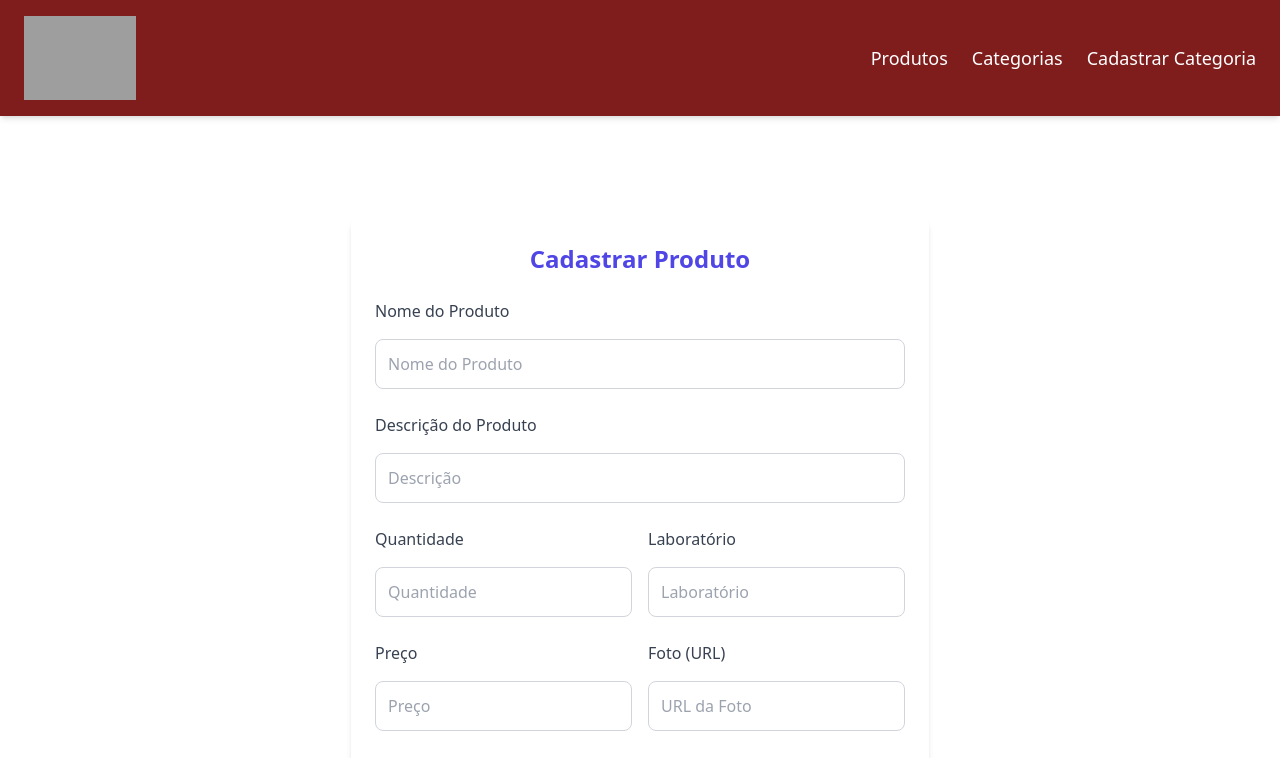
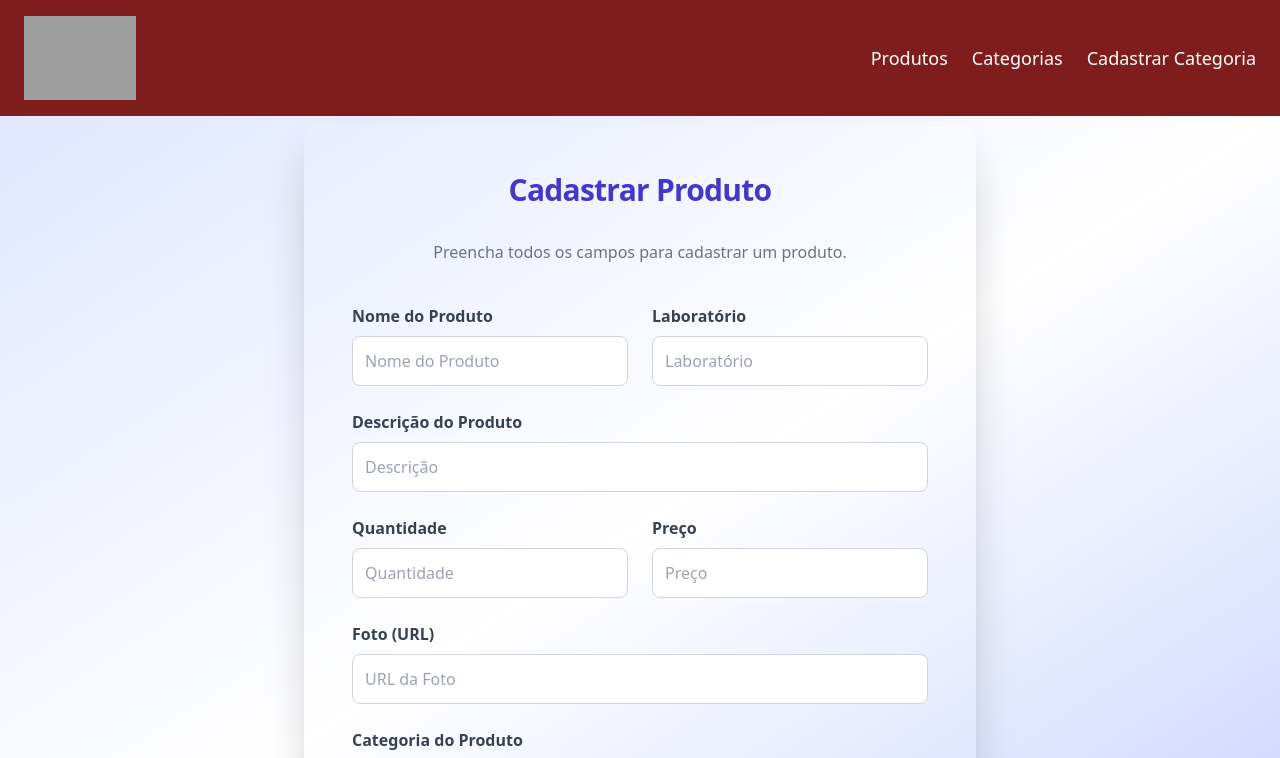
Before and after one commit to Lucas300/React_farmacia, a React (Vite) app: page /cadastrarproduto in a window 1280 px wide. Shown: the top 758 px of the page. Built offline with nearby package versions, Linux system fonts and the light colour scheme; no server answers; grey boxes are pictures that could not be loaded.

Commit message:
refactor: ajustes visuais e responsividade pt2

```diff
--- a/src/components/categorias/cardcategoria/CardCategoria.tsx
+++ b/src/components/categorias/cardcategoria/CardCategoria.tsx
@@ -10,7 +10,7 @@ function CardCategorias({ categoria }: CardCategiasProps) {
     <div className="flex bg-transparent items-center justify-center mt-5 max-h-screen bg-gray-100">
       <div className="flex flex-col w-full h-full md:w-auto md:h-auto md:max-w-2xl gap-6 bg-white shadow-md rounded-lg p-6">
         <h2 className="text-2xl font-bold text-center text-indigo-600">
-          Categoria {categoria.id}
+          Categoria
         </h2>
 
         <div className="border rounded-lg p-4 bg-gray-100">
--- a/src/components/produtos/formproduto/FormProduto.tsx
+++ b/src/components/produtos/formproduto/FormProduto.tsx
@@ -1,6 +1,5 @@
 import { useState, useEffect, ChangeEvent } from "react";
 import { useNavigate, useParams } from "react-router-dom";
-
 import { buscar, atualizar, cadastrar } from "../../../services/Service";
 import { RotatingLines } from "react-loader-spinner";
 import Produto from "../../../model/Produto";
@@ -38,7 +37,6 @@ function FormProduto() {
 
   useEffect(() => {
     buscarCategorias();
-
     if (id !== undefined) {
       buscarProdutoPorId(id);
     }
@@ -49,6 +47,7 @@ function FormProduto() {
       ...produto,
       categoria: categoria,
     });
+    // eslint-disable-next-line
   }, [categoria]);
 
   function atualizarEstado(e: ChangeEvent<HTMLInputElement>) {
@@ -76,7 +75,6 @@ function FormProduto() {
     if (id !== undefined) {
       try {
         await atualizar(`/produtos`, produto, setProduto);
-
         alert("Produto atualizado com sucesso");
       } catch (error: any) {
         alert("Erro ao atualizar o Produto");
@@ -95,17 +93,22 @@ function FormProduto() {
   }
 
   return (
-    <div className="flex mt-16 items-center justify-center min-h-screen bg-transparent">
+    <div className="flex items-center justify-center min-h-screen bg-gradient-to-br from-indigo-100 via-white to-indigo-200 px-2">
       <form
-        className="flex flex-col w-full h-auto md:w-auto md:h-auto md:max-w-2xl gap-6 bg-white/90 shadow-md rounded-lg p-6"
+        className="mt-2 mb-2 w-full max-w-2xl bg-transparent shadow-2xl rounded-2xl p-8 md:p-12 flex flex-col gap-6"
         onSubmit={gerarNovoProduto}
       >
-        <h2 className="text-2xl font-bold text-center text-indigo-600">
-          {id !== undefined ? "Atualizar Produto" : "Cadastrar Produto"}
+        <h2 className="text-3xl font-extrabold text-center text-indigo-700 mb-2 tracking-tight">
+          {id !== undefined ? "Editar Produto" : "Cadastrar Produto"}
         </h2>
+        <p className="text-center text-gray-500 mb-4">
+          Preencha todos os campos para{" "}
+          {id !== undefined ? "editar" : "cadastrar"} um produto.
+        </p>
 
-        <div className="flex flex-col gap-4">
-          <label htmlFor="nome" className="font-medium text-gray-700">
+        <div className="grid grid-cols-1 md:grid-cols-2 gap-6">
+          <div className="flex flex-col gap-2">
+            <label htmlFor="nome" className="font-semibold text-gray-700">
               Nome do Produto
             </label>
             <input
@@ -113,14 +116,29 @@ function FormProduto() {
               placeholder="Nome do Produto"
               name="nome"
               required
-            className="border border-gray-300 rounded-lg p-3 focus:outline-none focus:ring-2 focus:ring-indigo-500"
+              className="border border-gray-300 rounded-lg p-3 focus:outline-none focus:ring-2 focus:ring-indigo-400 transition"
               value={produto.nome}
               onChange={atualizarEstado}
             />
           </div>
+          <div className="flex flex-col gap-2">
+            <label htmlFor="laboratorio" className="font-semibold text-gray-700">
+              Laboratório
+            </label>
+            <input
+              type="text"
+              placeholder="Laboratório"
+              name="laboratorio"
+              required
+              className="border border-gray-300 rounded-lg p-3 focus:outline-none focus:ring-2 focus:ring-indigo-400 transition"
+              value={produto.laboratorio}
+              onChange={atualizarEstado}
+            />
+          </div>
+        </div>
 
-        <div className="flex flex-col gap-4">
-          <label htmlFor="descricao" className="font-medium text-gray-700">
+        <div className="flex flex-col gap-2">
+          <label htmlFor="descricao" className="font-semibold text-gray-700">
             Descrição do Produto
           </label>
           <input
@@ -128,15 +146,15 @@ function FormProduto() {
             placeholder="Descrição"
             name="descricao"
             required
-            className="border border-gray-300 rounded-lg p-3 focus:outline-none focus:ring-2 focus:ring-indigo-500"
+            className="border border-gray-300 rounded-lg p-3 focus:outline-none focus:ring-2 focus:ring-indigo-400 transition"
             value={produto.descricao}
             onChange={atualizarEstado}
           />
         </div>
 
-        <div className="grid grid-cols-1 md:grid-cols-2 gap-4">
-          <div className="flex flex-col gap-4">
-            <label htmlFor="quantidade" className="font-medium text-gray-700">
+        <div className="grid grid-cols-1 md:grid-cols-2 gap-6">
+          <div className="flex flex-col gap-2">
+            <label htmlFor="quantidade" className="font-semibold text-gray-700">
               Quantidade
             </label>
             <input
@@ -144,31 +162,13 @@ function FormProduto() {
               placeholder="Quantidade"
               name="quantidade"
               required
-              className="border border-gray-300 rounded-lg p-3 focus:outline-none focus:ring-2 focus:ring-indigo-500"
+              className="border border-gray-300 rounded-lg p-3 focus:outline-none focus:ring-2 focus:ring-indigo-400 transition"
               value={produto.quantidade}
               onChange={atualizarEstado}
             />
           </div>
-
-          <div className="flex flex-col gap-4">
-            <label htmlFor="laboratorio" className="font-medium text-gray-700">
-              Laboratório
-            </label>
-            <input
-              type="text"
-              placeholder="Laboratório"
-              name="laboratorio"
-              required
-              className="border border-gray-300 rounded-lg p-3 focus:outline-none focus:ring-2 focus:ring-indigo-500"
-              value={produto.laboratorio}
-              onChange={atualizarEstado}
-            />
-          </div>
-        </div>
-
-        <div className="grid grid-cols-1 md:grid-cols-2 gap-4">
-          <div className="flex flex-col gap-4">
-            <label htmlFor="preco" className="font-medium text-gray-700">
+          <div className="flex flex-col gap-2">
+            <label htmlFor="preco" className="font-semibold text-gray-700">
               Preço
             </label>
             <input
@@ -176,14 +176,15 @@ function FormProduto() {
               placeholder="Preço"
               name="preco"
               required
-              className="border border-gray-300 rounded-lg p-3 focus:outline-none focus:ring-2 focus:ring-indigo-500"
+              className="border border-gray-300 rounded-lg p-3 focus:outline-none focus:ring-2 focus:ring-indigo-400 transition"
               value={produto.preco}
               onChange={atualizarEstado}
             />
           </div>
+        </div>
 
-          <div className="flex flex-col gap-4">
-            <label htmlFor="foto" className="font-medium text-gray-700">
+        <div className="flex flex-col gap-2">
+          <label htmlFor="foto" className="font-semibold text-gray-700">
             Foto (URL)
           </label>
           <input
@@ -191,20 +192,20 @@ function FormProduto() {
             placeholder="URL da Foto"
             name="foto"
             required
-              className="border border-gray-300 rounded-lg p-3 focus:outline-none focus:ring-2 focus:ring-indigo-500"
+            className="border border-gray-300 rounded-lg p-3 focus:outline-none focus:ring-2 focus:ring-indigo-400 transition"
             value={produto.foto}
             onChange={atualizarEstado}
           />
         </div>
-        </div>
 
-        <div className="flex flex-col gap-4">
-          <label className="font-medium text-gray-700">Categoria do Produto</label>
+        <div className="flex flex-col gap-2">
+          <label className="font-semibold text-gray-700">Categoria do Produto</label>
           <select
             name="categoria"
-            className="border border-gray-300 rounded-lg p-3 focus:outline-none focus:ring-2 focus:ring-indigo-500"
+            className="border border-gray-300 rounded-lg p-3 focus:outline-none focus:ring-2 focus:ring-indigo-400 transition"
             onChange={atualizarCategoria}
             value={produto.categoria?.id || ""}
+            required
           >
             <option value="" disabled>
               Selecione uma Categoria
@@ -219,7 +220,7 @@ function FormProduto() {
 
         <button
           type="submit"
-          className="rounded-lg bg-indigo-500 hover:bg-indigo-700 text-white font-bold py-3 flex justify-center items-center disabled:bg-gray-300"
+          className="rounded-lg bg-indigo-600 hover:bg-indigo-800 text-white font-bold py-3 flex justify-center items-center transition disabled:bg-gray-300"
           disabled={isLoading || produto.categoria?.id === 0}
         >
           {isLoading ? (
```
Also changed, not shown: src/components/produtos/deletarproduto/DeletarProduto.tsx (+39 -17 lines). Lines whose indentation alone changed are shown as unchanged.
